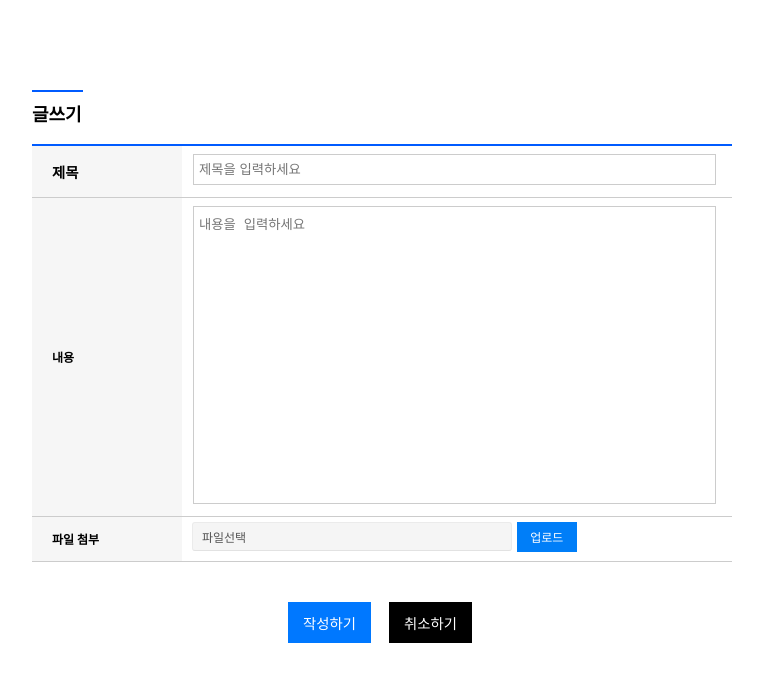
After one commit to cartoonpoet/board2, a Django app: template front/templates/front/board_edit.html in a window 1280 px wide. The commit adds this page. Shown: the top 682 px of the page, without its empty margins (258-1021 px from the left). Run offline with Django 3.2, Linux system fonts and the light colour scheme; the template is opened without the code that fills it, so the values that code supplies are empty; parts of the project's set-up code (start-up, migrations or seed data) failed here and were passed over.

```diff
--- a/front/static/js/boardlist.js
+++ b/front/static/js/boardlist.js
@@ -15,7 +15,7 @@ $(document).ready(function(){
             url: '../user/login/',
             headers: { "X-CSRFToken": getCookie("csrftoken") },
             success: function(result){
-
+                location.href="../"
             }
         });
     });
--- a/front/templates/front/board.html
+++ b/front/templates/front/board.html
@@ -8,7 +8,7 @@
     <script src="https://ajax.googleapis.com/ajax/libs/jquery/3.3.1/jquery.min.js"></script>
     <link rel="stylesheet" href="/static/css/boardlist.css?ver=3">
     <script src="/static/js/cookie.js"></script>
-    <script type="text/javascript" src="/static/js/boardlist.js?ver=15"></script>
+    <script type="text/javascript" src="/static/js/boardlist.js?ver=16"></script>
 
 </head>
 <body>
--- /dev/null
+++ b/front/templates/front/board_edit.html
@@ -0,0 +1,50 @@
+<!DOCTYPE html>
+<html lang="en">
+<head>
+    {% load static %}
+    <meta charset="UTF-8">
+    <title>글 쓰기</title>
+    <link rel="stylesheet" href="/static/css/commen.css">
+   <link rel="stylesheet" href="/static/css/edit.css">
+    <script src="https://ajax.googleapis.com/ajax/libs/jquery/3.3.1/jquery.min.js">
+    </script>
+     <script src="/static/js/jquery.MultiFile.js"></script>
+     <script src="/static/js/edit.js?ver=9"></script>
+</head>
+<body>
+    <div id="wrap"> <!-- 전체를 감싸는 부분 -->
+        <section id="sub-content">
+            <div id="sub-con-body" class="section">
+                <div class="edit_form">
+                  <h1>글쓰기</h1>
+                   <form action="" name="edit_form" method="post" class="edit" onsubmit="return checkForm();" enctype="multipart/form-data">
+                       {% csrf_token %}
+                       <div class="title">
+                           <label for="title">제목</label>
+                           <input type="text" name="title" placeholder="제목을 입력하세요">
+                       </div>
+                       <div class="content">
+                           <label for="content">내용</label>
+                           <textarea name="content" id="contents" cols="30" rows="10" placeholder="내용을 입력하세요"></textarea>
+                       </div>
+                       <div class="file">
+                           <label for="file">파일 첨부</label>
+                           <div class="file_add">
+                                <input class="upload-name upload1" value="파일선택" disabled="disabled">
+                               <input type="file" name="file" id="ex_filename1" class="upload-hidden1" multiple>
+                               <label for="ex_filename1" class="ex_filename">업로드</label>
+                           </div>
+                       </div>
+                       <div class="btn">
+                            <input type="submit" value="작성하기" class="post_edit">
+                           <input type="button" value="취소하기" class="cancel">
+                       </div>
+
+                   </form>
+                </div>
+            </div>
+        </section>
+
+    </div>
+</body>
+</html>
--- a/front/templates/front/signup.html
+++ b/front/templates/front/signup.html
@@ -7,7 +7,7 @@
     <link rel="stylesheet" href="/static/css/commen.css">
     <link rel="stylesheet" href="/static/css/signupform.css?ver=1">
     <script src="https://ajax.googleapis.com/ajax/libs/jquery/3.3.1/jquery.min.js"></script>
-    <script type="text/javascript" src="/static/js/checker.js?ver=2"></script>
+    <script type="text/javascript" src="/static/js/checker.js?ver=4"></script>
 </head>
 <body>
     <div id="wrap">
```
Also changed, not shown: api_user/serializers.py (+17 -1 lines), api_user/views.py (+20 -7 lines), front/static/js/checker.js (+7 -0 lines).
